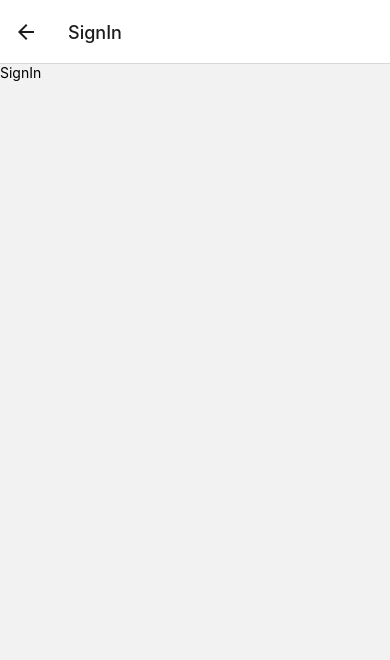
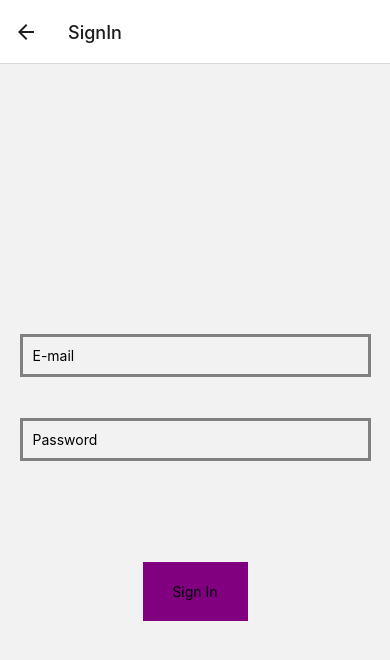
Before and after one commit to Yigit-Yeler/D-Ev-ret, a React Native app: screen /SignIn in a window 390 px wide. Shown: the top 660 px of the page. Built offline with nearby package versions, Linux system fonts and the light colour scheme.

Commit message:
Screens :: designed signIn screen

```diff
--- a/src/screens/SignIn.js
+++ b/src/screens/SignIn.js
@@ -1,10 +1,46 @@
-import { View, Text } from 'react-native'
-import React from 'react'
+import { View, Text, TouchableOpacity, TextInput } from 'react-native'
+import React, { useState } from 'react'
+import { signIn } from '../styles/signInStyles'
 
-const SignIn = () => {
+const SignIn = ({ navigation }) => {
+    const [email, setEmail] = useState('')
+    const [password, setPassword] = useState('')
+
+    const signInHandle = () => {
+        let signInDatas = {
+            "email": email,
+            "password": password
+        }
+    }
+
     return (
-        <View>
-            <Text>SignIn</Text>
+        <View style={signIn.main}>
+            <View style={signIn.logo}>
+
+            </View>
+
+            <View style={signIn.textInputView}>
+                <TextInput
+                    placeholder='E-mail'
+                    style={signIn.textInput}
+                    onChangeText={(text) => { setEmail(text) }}
+                />
+                <TextInput
+                    placeholder='Password'
+                    style={signIn.textInput}
+                    onChangeText={(text) => { setPassword(text) }}
+                />
+            </View>
+
+            <View style={signIn.signUpView}>
+                <TouchableOpacity
+                    style={signIn.signUpButton}
+                    onPress={() => signInHandle()}
+                >
+                    <Text>Sign In</Text>
+                </TouchableOpacity>
+            </View>
+
         </View>
     )
 }
--- a/src/screens/SignUp.js
+++ b/src/screens/SignUp.js
@@ -1,13 +1,22 @@
 import { View, Text, TextInput, TouchableOpacity } from 'react-native'
 import React, { useState } from 'react'
 import { signUp } from '../styles/signUpStyles'
-const SignUp = () => {
+const SignUp = ({ navigation }) => {
 
     const [name, setName] = useState('')
     const [surname, setSurname] = useState('')
     const [email, setEmail] = useState('')
     const [password, setPassword] = useState('')
     const [rePassword, setRePassword] = useState('')
+
+    const signUpHandle = () => {
+        let signUpDatas = {
+            "name": name,
+            "surname": surname,
+            "email": email,
+            "password": password,
+        }
+    }
 
     return (
         <View style={signUp.main}>
@@ -44,7 +53,10 @@ const SignUp = () => {
             </View>
 
             <View style={signUp.signUpView}>
-                <TouchableOpacity style={signUp.signUpButton}>
+                <TouchableOpacity
+                    style={signUp.signUpButton}
+                    onPress={() => signUpHandle()}
+                >
                     <Text>Sign Up</Text>
                 </TouchableOpacity>
             </View>
--- /dev/null
+++ b/src/styles/signInStyles.js
@@ -0,0 +1,39 @@
+import { StyleSheet } from 'react-native';
+import { widthPercentageToDP as wp, heightPercentageToDP as hp } from 'react-native-responsive-screen';
+
+export const signIn = StyleSheet.create({
+    main: {
+        flex: 1,
+        alignItems: 'center'
+    },
+    logo: {
+        width: wp('100%'),
+        height: hp('27%'),
+    },
+    textInputView: {
+        width: wp('100%'),
+        height: hp('25%'),
+        justifyContent: 'space-evenly',
+        alignItems: 'center'
+    },
+    textInput: {
+        width: wp('90'),
+        padding: wp('2.5%'),
+        borderWidth: 3,
+        borderColor: 'grey',
+
+    },
+    signUpView: {
+        width: wp('100%'),
+        height: hp('21%'),
+        justifyContent: 'center',
+        alignItems: 'center'
+    },
+    signUpButton: {
+        width: wp('27%'),
+        height: hp('7%'),
+        backgroundColor: 'purple',
+        justifyContent: 'center',
+        alignItems: 'center'
+    }
+});
```
